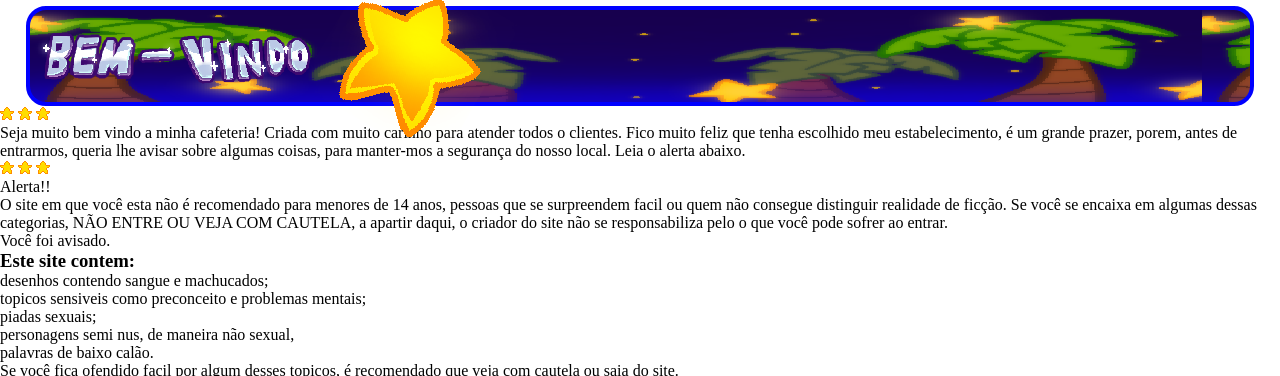
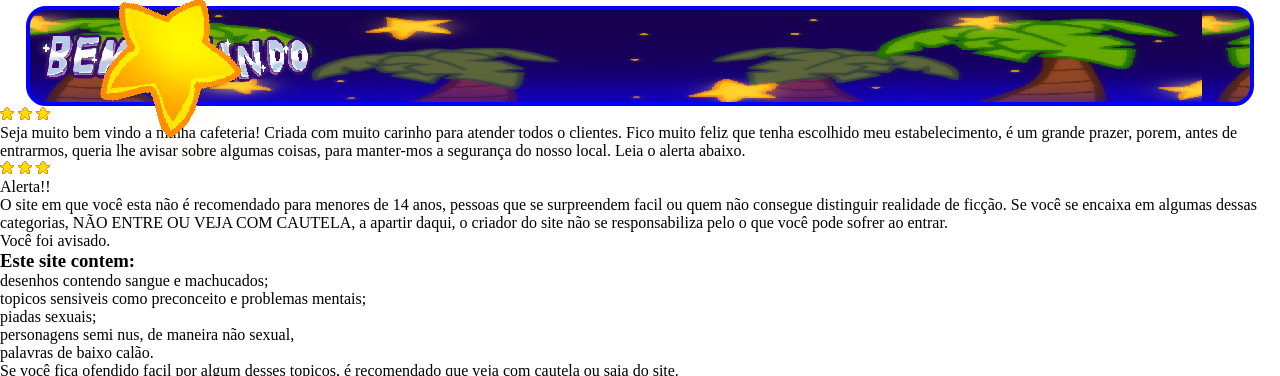
Before and after one commit to Mr-xoxo777/DNR-site, a plain HTML site: page index.html in a window 1280 px wide. Shown: the top 376 px of the page. Drawn offline with Linux system fonts and the light colour scheme.

Commit message:
Add position properties to style.css elements

```diff
--- a/style.css
+++ b/style.css
@@ -23,6 +23,7 @@ header{
   align-items: center;
   border-radius: 20px;
   border: blue 4px solid;
+  position: relative;
 }
 
 .bemvindo{
@@ -45,4 +46,6 @@ header{
 
 .acessorio{
   transform: rotate(30deg);
+  position: absolute;
+  left: 5%;
 }
```
